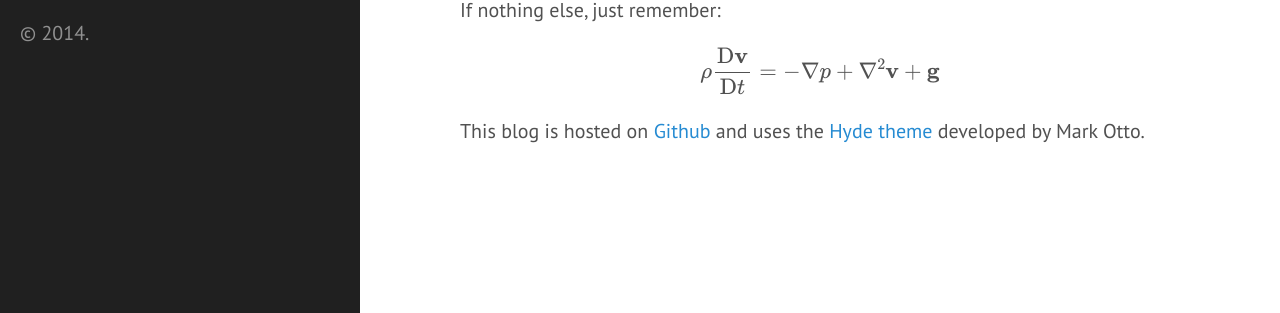
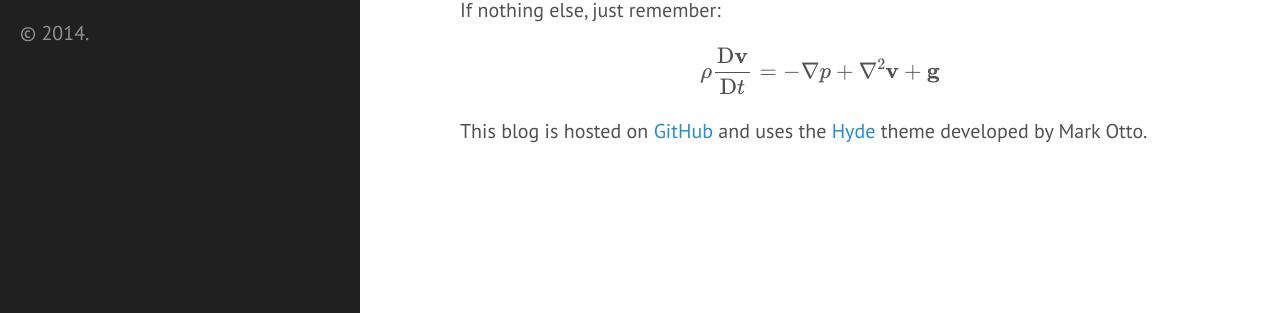
Before and after one commit to nmcintosh/nmcintosh.github.io, a Jekyll site: the page built from about.md, in a window 1280 px wide. Shown: the part 362-675 px from the top of the page. Built offline with Jekyll 4.4.1, drawn with Linux system fonts in a browser that asks for light colours; formulas are drawn with MathJax 3.

Commit message:
spelling and ordering

```diff
--- a/about.md
+++ b/about.md
@@ -12,4 +12,4 @@ $$
 \rho \frac{\mathrm{D}\mathbf{v}}{\mathrm{D}t} = -\nabla p + \nabla^2\mathbf{v} + \mathbf{g}
 $$
 
-This blog is hosted on [Github](https://github.com/) and uses the [Hyde theme](http://hyde.getpoole.com/) developed by Mark Otto.
+This blog is hosted on [GitHub](https://github.com/) and uses the [Hyde](http://hyde.getpoole.com/) theme developed by Mark Otto.
```
